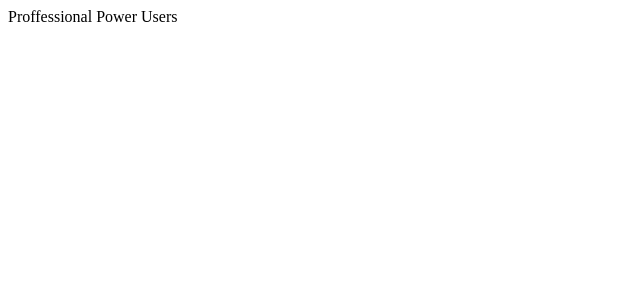
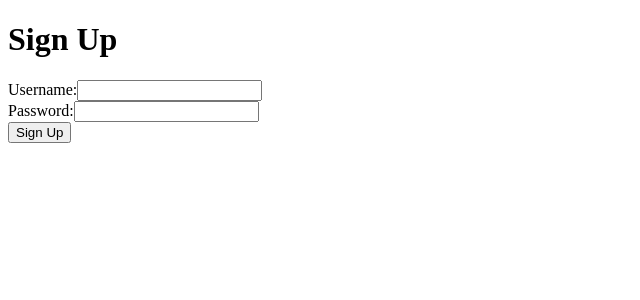
Before and after one commit to matthajec/real-time-chat-app-client, a React (Create React App) app: page /signup in a window 1280 px wide. Shown: the top 300 px of the page, without its empty margins (0-640 px from the left). Built offline with nearby package versions, Linux system fonts and the light colour scheme.

Commit message:
created test ui

```diff
--- a/package.json
+++ b/package.json
@@ -6,9 +6,12 @@
     "@testing-library/jest-dom": "^5.11.9",
     "@testing-library/react": "^11.2.5",
     "@testing-library/user-event": "^12.8.3",
+    "jwt-decode": "^3.1.2",
     "react": "^17.0.2",
     "react-dom": "^17.0.2",
+    "react-router-dom": "^5.2.0",
     "react-scripts": "4.0.3",
+    "socket.io-client": "^4.0.0",
     "web-vitals": "^1.1.1"
   },
   "scripts": {
--- a/src/App.js
+++ b/src/App.js
@@ -1,8 +1,27 @@
+import { Switch, Route } from 'react-router-dom';
+import Login from './pages/login';
+import Signup from './pages/signup';
+import Chatroom from './pages/chatroom';
+
 function App() {
   return (
-    <div className="App">
-      Proffessional Power Users
-    </div>
+    <Switch>
+      <Route exact path="/">
+        <h1>Home!</h1>
+      </Route>
+      <Route exact path="/login">
+        <Login />
+      </Route>
+      <Route exact path="/signup">
+        <Signup />
+      </Route>
+      <Route exact path="/chat">
+        <Chatroom />
+      </Route>
+      <Route path="/">
+        <h1>404 | Page Not Found</h1>
+      </Route>
+    </Switch>
   );
 }
 
--- a/src/index.js
+++ b/src/index.js
@@ -1,10 +1,13 @@
 import React from 'react';
 import ReactDOM from 'react-dom';
 import App from './App';
+import { BrowserRouter } from 'react-router-dom';
 
 ReactDOM.render(
   <React.StrictMode>
-    <App />
+    <BrowserRouter>
+      <App />
+    </BrowserRouter>
   </React.StrictMode>,
   document.getElementById('root')
 );
--- /dev/null
+++ b/src/pages/chatroom.js
@@ -0,0 +1,69 @@
+import { useEffect, useState } from 'react';
+import openSocket from 'socket.io-client';
+
+function Chatroom() {
+  // create state for controlled input
+  const [messageValue, setMessageValue] = useState('');
+
+  // create state to store messages
+  const [messages, setMessages] = useState([]);
+
+  useEffect(() => {
+    // fetch the last 100 messages before you arrived
+    fetch('http://localhost:8080/messages', {
+      method: 'GET',
+      headers: {
+        'Authorization': localStorage.getItem('jwt_token')
+      }
+    })
+      .then(res => res.json())
+      .then(data => setMessages(data.data))
+      .catch(err => {
+        console.log(err);
+      });
+
+
+    const socket = openSocket('http://localhost:8080');
+    socket.on('messages', (data) => {
+      setMessages(prevState => {
+        return [data.message, ...prevState];
+      });
+    });
+  }, []);
+
+  const messageSubmitHandler = e => {
+    e.preventDefault();
+
+    fetch('http://localhost:8080/messages', {
+      method: 'POST',
+      headers: {
+        'Content-Type': 'application/json',
+        'Authorization': localStorage.getItem('jwt_token')
+      },
+      body: JSON.stringify({
+        message: messageValue
+      })
+    });
+  };
+
+
+  const messageComponents = messages.map(m => {
+    return <p key={m._id}>{m.message}</p>;
+  });
+
+  return (
+    <div className="App">
+      <h1>Welcome, {localStorage.getItem('jwt_username')}</h1>
+      <hr />
+      {messageComponents}
+      <hr />
+      <form onSubmit={messageSubmitHandler}>
+        <label>Message: </label>
+        <input value={messageValue} onChange={({ target }) => setMessageValue(target.value)} />
+        <button>Submit</button>
+      </form>
+    </div>
+  );
+}
+
+export default Chatroom;
--- /dev/null
+++ b/src/pages/login.js
@@ -0,0 +1,58 @@
+import { useState } from 'react';
+import jwt_decode from 'jwt-decode';
+
+function Login() {
+  // create states for the controlled form components
+  const [usernameValue, setUsernameValue] = useState('');
+  const [passwordValue, setPasswordValue] = useState('');
+
+  // handle submission of the login form
+  const loginSubmitHandler = e => {
+    // prevent the page from refreshing
+    e.preventDefault();
+
+    // send a post request with a JSON payload containing the creditentials you're trying to use
+    fetch('http://localhost:8080/auth/login', {
+      method: 'POST',
+      headers: {
+        'Content-Type': 'application/json'
+      },
+      body: JSON.stringify({
+        username: usernameValue,
+        password: passwordValue
+      })
+    })
+      // parse the response
+      .then(res => res.json())
+      .then(data => {
+        // store everything from the JWT inside of localStorage
+        const { exp, iat, userId, username } = jwt_decode(data.token);
+        localStorage.setItem('jwt_token', data.token);
+        localStorage.setItem('jwt_exp', exp);
+        localStorage.setItem('jwt_iat', iat);
+        localStorage.setItem('jwt_userId', userId);
+        localStorage.setItem('jwt_username', username);
+      })
+      // handle a client-side error
+      .catch(err => {
+        console.log(err);
+      });
+  };
+
+  return (
+    <form onSubmit={loginSubmitHandler}>
+      <h1>Log In</h1>
+      <div>
+        <label htmlFor="username">Username:</label>
+        <input id="username" value={usernameValue} onChange={({ target }) => setUsernameValue(target.value)} />
+      </div>
+      <div>
+        <label htmlFor="password">Password:</label>
+        <input id="password" value={passwordValue} onChange={({ target }) => setPasswordValue(target.value)} />
+      </div>
+      <button>Log In</button>
+    </form>
+  );
+}
+
+export default Login;
--- /dev/null
+++ b/src/pages/signup.js
@@ -0,0 +1,52 @@
+import { useState } from 'react';
+import jwt_decode from 'jwt-decode';
+
+function Signup() {
+  // create states for the controlled form components
+  const [usernameValue, setUsernameValue] = useState('');
+  const [passwordValue, setPasswordValue] = useState('');
+
+  // handle submission of the login form
+  const signupSubmitHandler = e => {
+    // prevent the page from refreshing
+    e.preventDefault();
+
+    // send a post request with a JSON payload containing the creditentials you're trying to use
+    fetch('http://localhost:8080/auth/signup', {
+      method: 'POST',
+      headers: {
+        'Content-Type': 'application/json'
+      },
+      body: JSON.stringify({
+        username: usernameValue,
+        password: passwordValue
+      })
+    })
+      // parse the response
+      .then(res => res.json())
+      .then(data => {
+        console.log(data);
+      })
+      // handle a client-side error
+      .catch(err => {
+        console.log(err);
+      });
+  };
+
+  return (
+    <form onSubmit={signupSubmitHandler}>
+      <h1>Sign Up</h1>
+      <div>
+        <label htmlFor="username">Username:</label>
+        <input id="username" value={usernameValue} onChange={({ target }) => setUsernameValue(target.value)} />
+      </div>
+      <div>
+        <label htmlFor="password">Password:</label>
+        <input id="password" value={passwordValue} onChange={({ target }) => setPasswordValue(target.value)} />
+      </div>
+      <button>Sign Up</button>
+    </form>
+  );
+}
+
+export default Signup;
```
Also changed, not shown: 1 other file (tests, documents, lock files or other folders).
